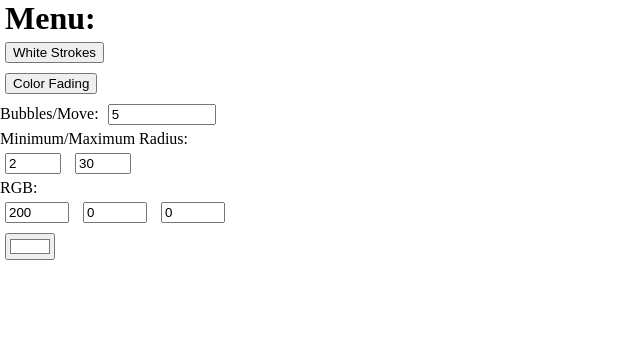
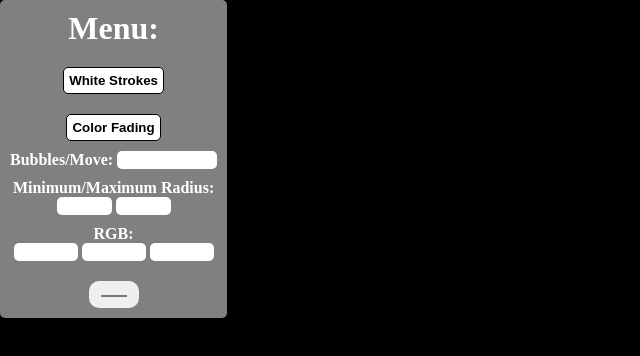
Before and after one commit to CatSharkShin/Bubble-cursor, a plain HTML site: page index.html in a window 1280 px wide. Shown: the whole page, without its empty margins (0-640 px from the left). Drawn offline with Linux system fonts and the light colour scheme.

Commit message:
Add files via upload

```diff
--- a/index.css
+++ b/index.css
@@ -1,12 +1,14 @@
 body{
 	margin:0;
+	font-weight: bold;
+	font-size: 16px;
 }
 h1{
 	display: inline;
 	margin: 5px;
 }
 input{
-	margin: 5px;
+	margin-top: 20px;
 }
 canvas{
 	display: block;
@@ -14,9 +16,36 @@ canvas{
 	position: absolute;
 	z-index: -1;
 }
+.section{
+	margin-top: 10px;
+}
 #colorvar{
 	width: 80px;
 }
 #bubblenum{
 	width: 100px;
 }
+.menu{
+	padding: 10px;
+	display: inline-block;
+	background-color: rgba(255,255,255,0.5);
+	border-radius: 5px;
+	text-align: center;
+}
+input[type="button"]{
+	background-color: white;
+	font-weight: bold;
+	border: solid black 1px;
+	padding: 5px;
+	border-radius: 5px;
+}
+input[type="number"]{
+	all: unset;
+	border-radius: 5px;
+	background-color: white;
+}
+input[type="color"]{
+	border: none;
+	padding: 10px;
+	border-radius: 10px;
+}
--- a/index.html
+++ b/index.html
@@ -8,24 +8,30 @@
 
 <body>
 <canvas></canvas>
+<div class="menu">
 <h1>Menu: </h1>
 <script src="index.js"></script>
 <form>
 <input type="button" id="whitestroke" value="White Strokes"><br>
 <input type="button" id="follow" value="Color Fading"><br>
+<div class="section">
 Bubbles/Move:
 <input type="number" id="bubblenum" value="5" placeholder="Bubbles/Move" min="0" max="30"><br>
+</div>
+<div class="section">
 Minimum/Maximum Radius:<br>
 <input type="number" id="minrad" value="2" placeholder="Minimum Radius" min="2" max="30">
 <input type="number" id="maxrad" value="30" placeholder="Maximum Radius" min="2" max="30">
-<br>
+</div>
+<div class="section">
 RGB:<br>
 <input type="number" id="rvar" value="200" placeholder="Red" min="0" max="255">
 <input type="number" id="gvar" value="0" placeholder="Green" min="0" max="255">
 <input type="number" id="bvar" value="0" placeholder="Blue" min="0" max="255">
-<br>
-<input type="color" id="bgcolor" value="#FFFFFF">
+</div>
+<input type="color" id="bgcolor" value="#000000">
 </form>
+</div>
 </body>
 
 
--- a/index.js
+++ b/index.js
@@ -28,7 +28,7 @@ function foll(){
 	else follow=0;
 	console.log("F PUSHED");
 }
-function invertColor(hex) {
+function invertColor(hex) {		//Color inverter for the text to match the bgcolor
     if (hex.indexOf('#') === 0) {
         hex = hex.slice(1);
     }
@@ -160,11 +160,11 @@ yperc = (e.y/window.innerHeight);
 
 animate();
 
-setInterval(dcrlt, 100);
+setInterval(dcrlt, 100);	//Runs dcrlt every 100 milisecs~~
 function dcrlt(){
 	for(var i=0;i<CircleArray.length;i++){
 		try{
-			CircleArray[i].lt -= 0.1;
-		}catch{}
+			CircleArray[i].lt -= 0.1;			//Decreasing the circles
+		}catch{}								//lifetimes so they decay over time
 	}
 }
```
